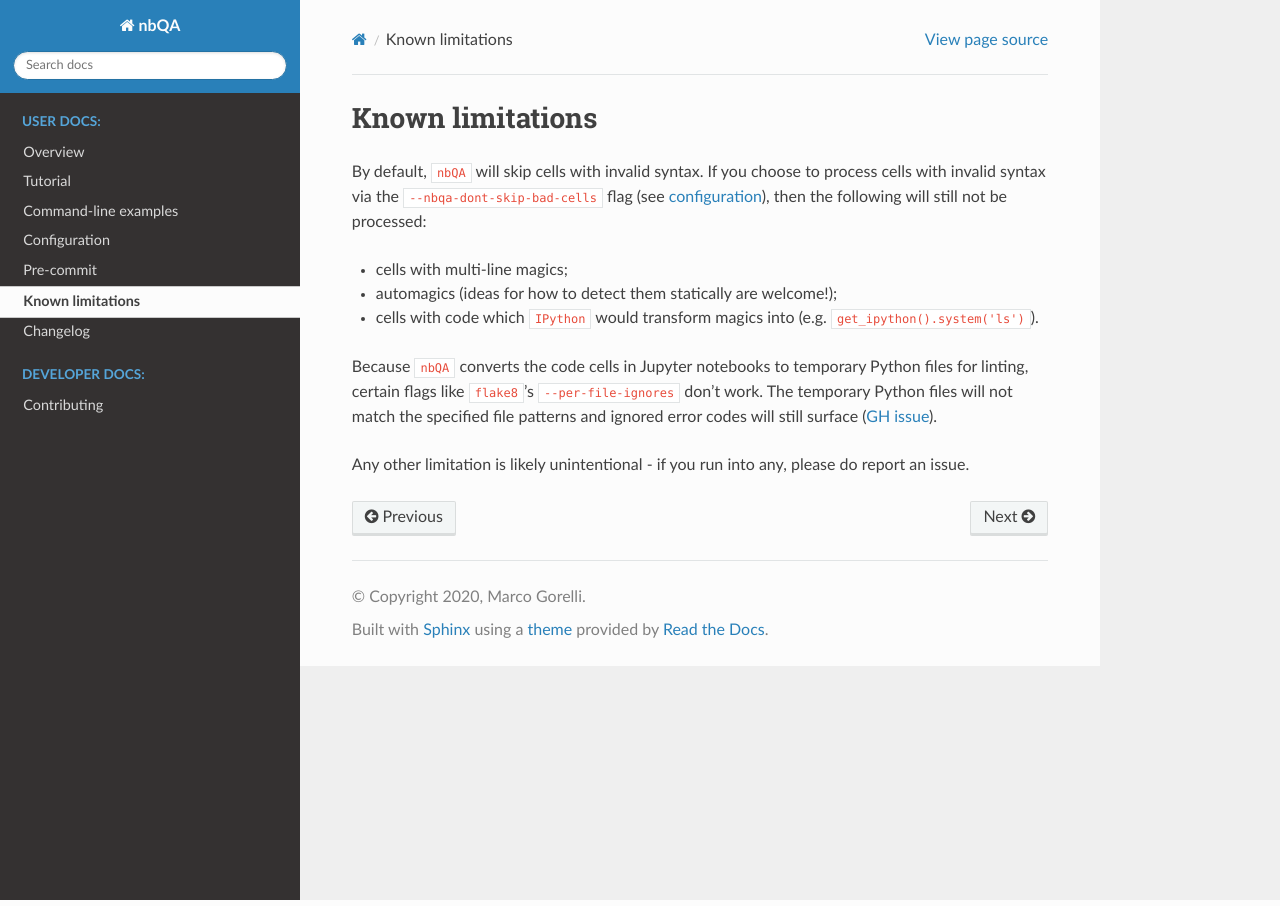
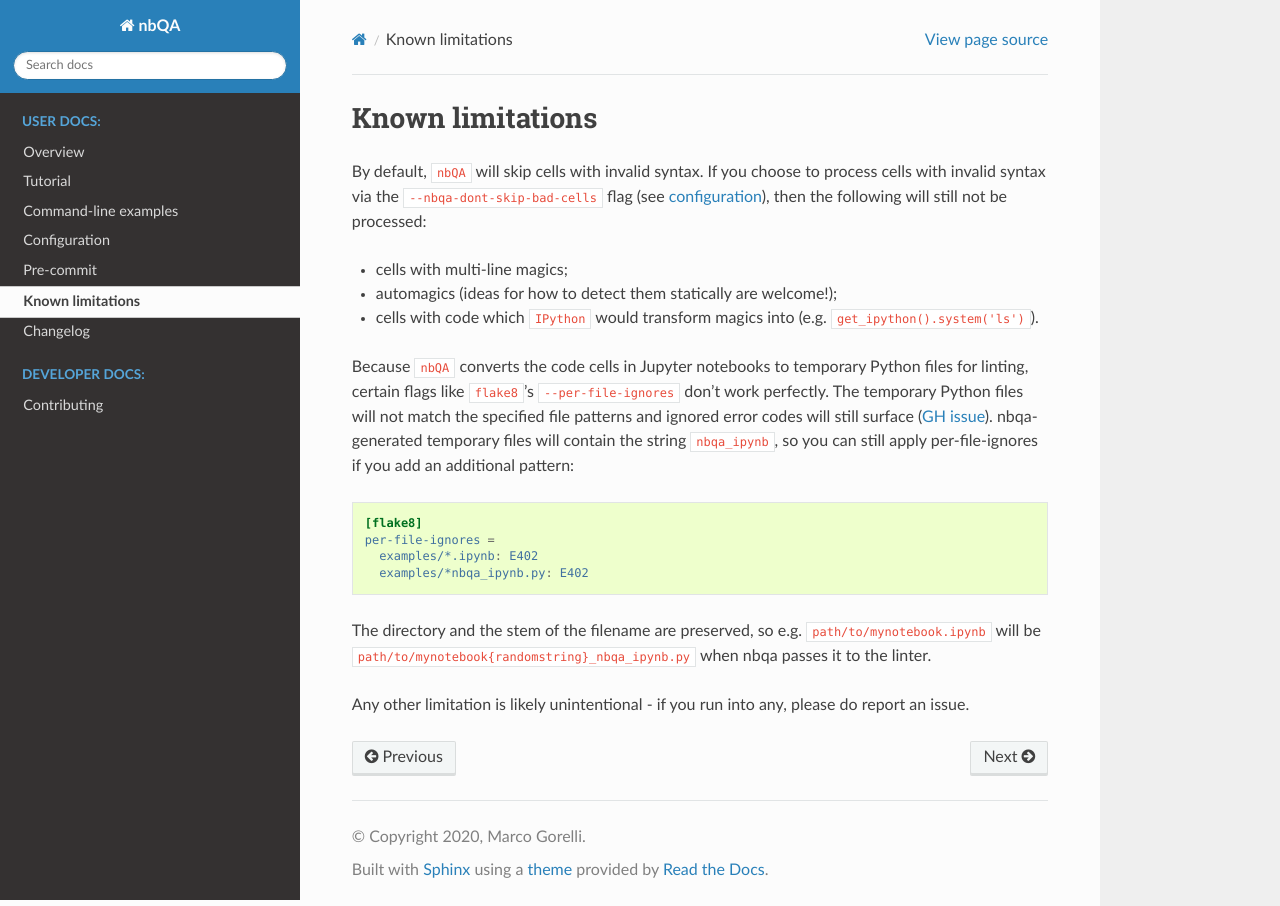
Before and after one commit to nbQA-dev/nbQA, a Sphinx documentation site: the page built from docs/known-limitations.rst, in a window 1280 px wide. Built offline with Sphinx 7.4.7 and the Read the Docs theme 3.1.0, drawn with Linux system fonts in a browser that asks for light colours.

Commit message:
add nbqa_ipynb to temporary files (#870)
allows config globs to apply to nbqa-generated files.

e.g.

    default_magicgr4dg5bw_nbqa_ipynb.py

Added to suffix, so e.g. all generated .py files match *nbqa_ipynb.py

```diff
--- a/docs/known-limitations.rst
+++ b/docs/known-limitations.rst
@@ -11,7 +11,19 @@ then the following will still not be processed:
 - cells with code which ``IPython`` would transform magics into (e.g. ``get_ipython().system('ls')``).
 
 Because ``nbQA`` converts the code cells in Jupyter notebooks to temporary Python files for linting, certain flags like ``flake8``'s
-``--per-file-ignores`` don't work. The temporary Python files will not match the specified file patterns and ignored error codes will still
+``--per-file-ignores`` don't work perfectly.
+The temporary Python files will not match the specified file patterns and ignored error codes will still
 surface (`GH issue <https://github.com/nbQA-dev/nbQA/issues/730>`_).
+nbqa-generated temporary files will contain the string ``nbqa_ipynb``,
+so you can still apply per-file-ignores if you add an additional pattern:
+
+.. sourcecode:: ini
+
+    [flake8]
+    per-file-ignores =
+      examples/*.ipynb: E402
+      examples/*nbqa_ipynb.py: E402
+
+The directory and the stem of the filename are preserved, so e.g. ``path/to/mynotebook.ipynb`` will be ``path/to/mynotebook{randomstring}_nbqa_ipynb.py`` when nbqa passes it to the linter.
 
 Any other limitation is likely unintentional - if you run into any, please do report an issue.
```
Also changed, not shown: 2 other files.
